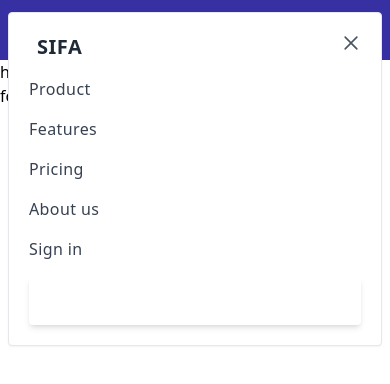
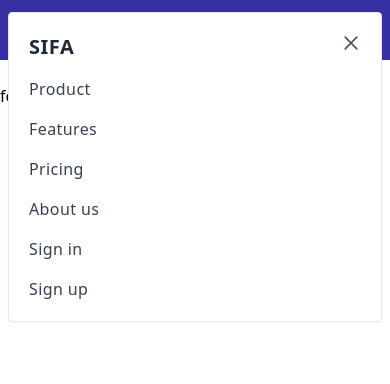
Before and after one commit to codernoyan/sifa-clone-client, a React (Vite) app: page / in a window 390 px wide. Both pictures are taken after a click on the button "Open Menu". Shown: the top 384 px of the page. Built offline with nearby package versions, Linux system fonts and the light colour scheme.

Commit message:
navbar bugs fixed

```diff
--- a/src/Components/Navbar.jsx
+++ b/src/Components/Navbar.jsx
@@ -87,7 +87,7 @@ export default function Navbar() {
               className="p-2 -mr-1 transition duration-200 rounded focus:outline-none focus:shadow-outline hover:bg-deep-purple-50 focus:bg-deep-purple-50"
               onClick={() => setIsMenuOpen(true)}
             >
-              <svg className="w-5 text-gray-600" viewBox="0 0 24 24">
+              <svg className="w-5 text-white" viewBox="0 0 24 24">
                 <path
                   fill="currentColor"
                   d="M23,13H1c-0.6,0-1-0.4-1-1s0.4-1,1-1h22c0.6,0,1,0.4,1,1S23.6,13,23,13z"
@@ -111,7 +111,7 @@ export default function Navbar() {
                       to="/"
                       className="inline-flex items-center"
                     >
-                      <span className="ml-2 text-xl font-bold tracking-wide text-gray-800 uppercase">
+                      <span className="text-xl font-bold tracking-wide text-gray-800 uppercase">
                         SIFA
                       </span>
                     </Link>
@@ -135,64 +135,50 @@ export default function Navbar() {
                 <nav>
                   <ul className="space-y-4">
                     <li>
-                      <a
-                        href="/"
-                        aria-label="Our product"
-                        title="Our product"
+                      <Link
+                        to="/"
                         className="font-medium tracking-wide text-gray-700 transition-colors duration-200 hover:text-deep-purple-accent-400"
                       >
                         Product
-                      </a>
+                      </Link>
                     </li>
                     <li>
-                      <a
-                        href="/"
-                        aria-label="Our product"
-                        title="Our product"
+                      <Link
+                        to="/"
                         className="font-medium tracking-wide text-gray-700 transition-colors duration-200 hover:text-deep-purple-accent-400"
                       >
                         Features
-                      </a>
+                      </Link>
                     </li>
                     <li>
-                      <a
-                        href="/"
-                        aria-label="Product pricing"
-                        title="Product pricing"
+                      <Link
+                        to="/"
                         className="font-medium tracking-wide text-gray-700 transition-colors duration-200 hover:text-deep-purple-accent-400"
                       >
                         Pricing
-                      </a>
+                      </Link>
                     </li>
                     <li>
-                      <a
-                        href="/"
-                        aria-label="About us"
-                        title="About us"
+                      <Link
+                        to="/"
                         className="font-medium tracking-wide text-gray-700 transition-colors duration-200 hover:text-deep-purple-accent-400"
                       >
                         About us
-                      </a>
+                      </Link>
                     </li>
                     <li>
-                      <a
-                        href="/"
-                        aria-label="Sign in"
-                        title="Sign in"
-                        className="font-medium tracking-wide text-gray-700 transition-colors duration-200 hover:text-deep-purple-accent-400"
+                      <button
+                        className="font-medium tracking-wide text-gray-700 transition-colors duration-200"
                       >
                         Sign in
-                      </a>
+                      </button>
                     </li>
                     <li>
-                      <a
-                        href="/"
-                        className="inline-flex items-center justify-center w-full h-12 px-6 font-medium tracking-wide text-white transition duration-200 rounded shadow-md bg-deep-purple-accent-400 hover:bg-deep-purple-accent-700 focus:shadow-outline focus:outline-none"
-                        aria-label="Sign up"
-                        title="Sign up"
+                      <button
+                        className="font-medium tracking-wide text-gray-700 transition-colors duration-200"
                       >
                         Sign up
-                      </a>
+                      </button>
                     </li>
                   </ul>
                 </nav>
--- a/src/Layouts/Main.jsx
+++ b/src/Layouts/Main.jsx
@@ -8,7 +8,7 @@ export default function Main() {
   return (
     <div>
       <Navbar />
-      <div className="container mx-auto">
+      <div className="container mx-auto px-2 md:px-0">
         <Outlet />
       </div>
       <Footer />
```
